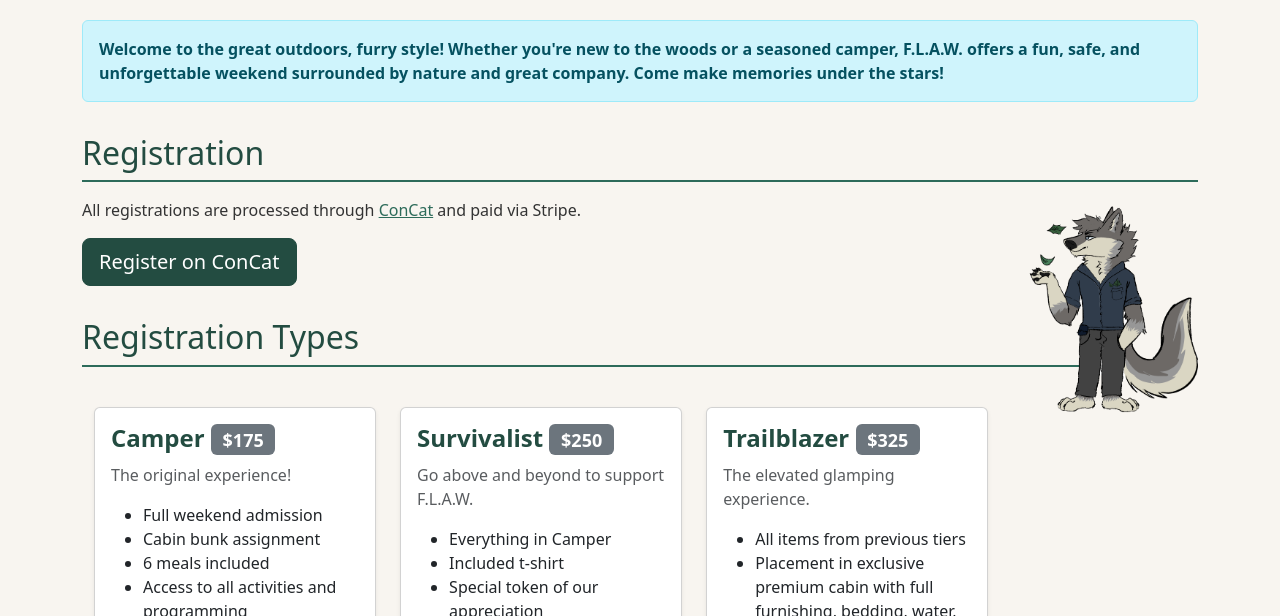
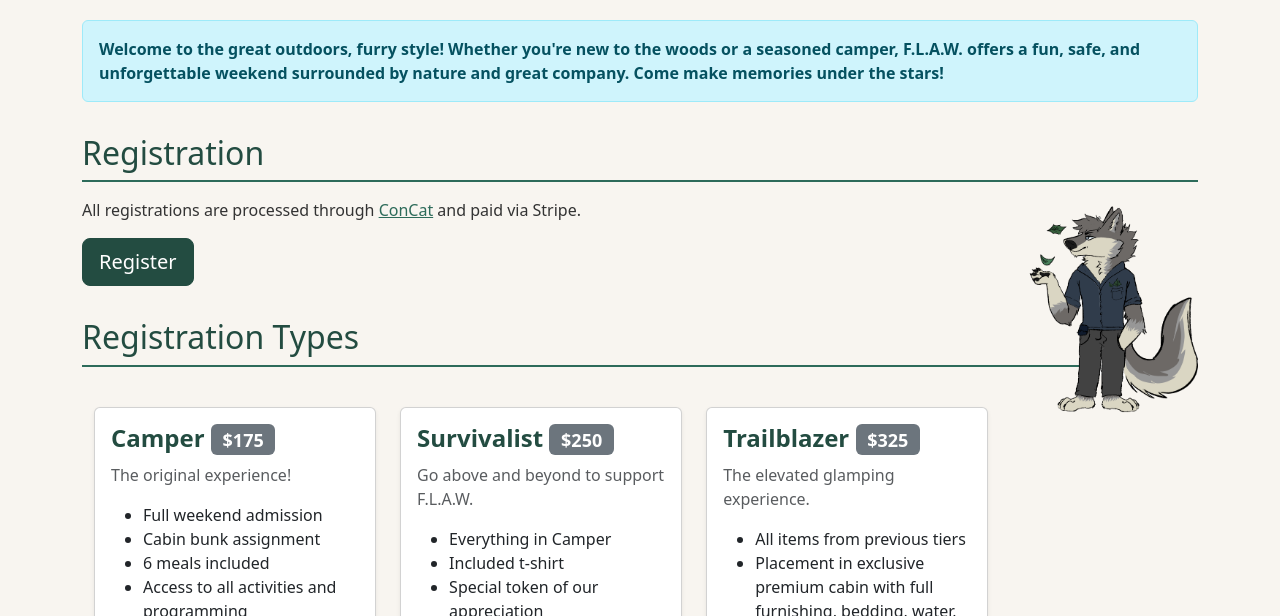
Before and after one commit to campflaw/campflaw.github.io, a Jekyll site: the page built from attend.md, in a window 1280 px wide and 900 px high, cut to the strip 284-900 px from the top of the window. Built offline with Jekyll 4.4.1, drawn with Linux system fonts in a browser that asks for light colours.

Commit message:
Remove unnecessary specifics on registration platform (would be cool to change the

```diff
--- a/attend.md
+++ b/attend.md
@@ -16,7 +16,7 @@ hero-image: /assets/hero-attend.png
 All registrations are processed through [ConCat](https://www.concat.app/) and paid via Stripe.
 
 <div id="reg-button" class="my-3">
-    <a href="https://reg.campflaw.org/" class="btn btn-success btn-lg d-none" id="reg-open" style="color: #fff !important;">Register on ConCat</a>
+    <a href="https://reg.campflaw.org/" class="btn btn-success btn-lg d-none" id="reg-open" style="color: #fff !important;">Register</a>
     <button class="btn btn-secondary btn-lg" id="reg-countdown" disabled>
         Registration opens <span id="countdown-text"></span>
     </button>
```
